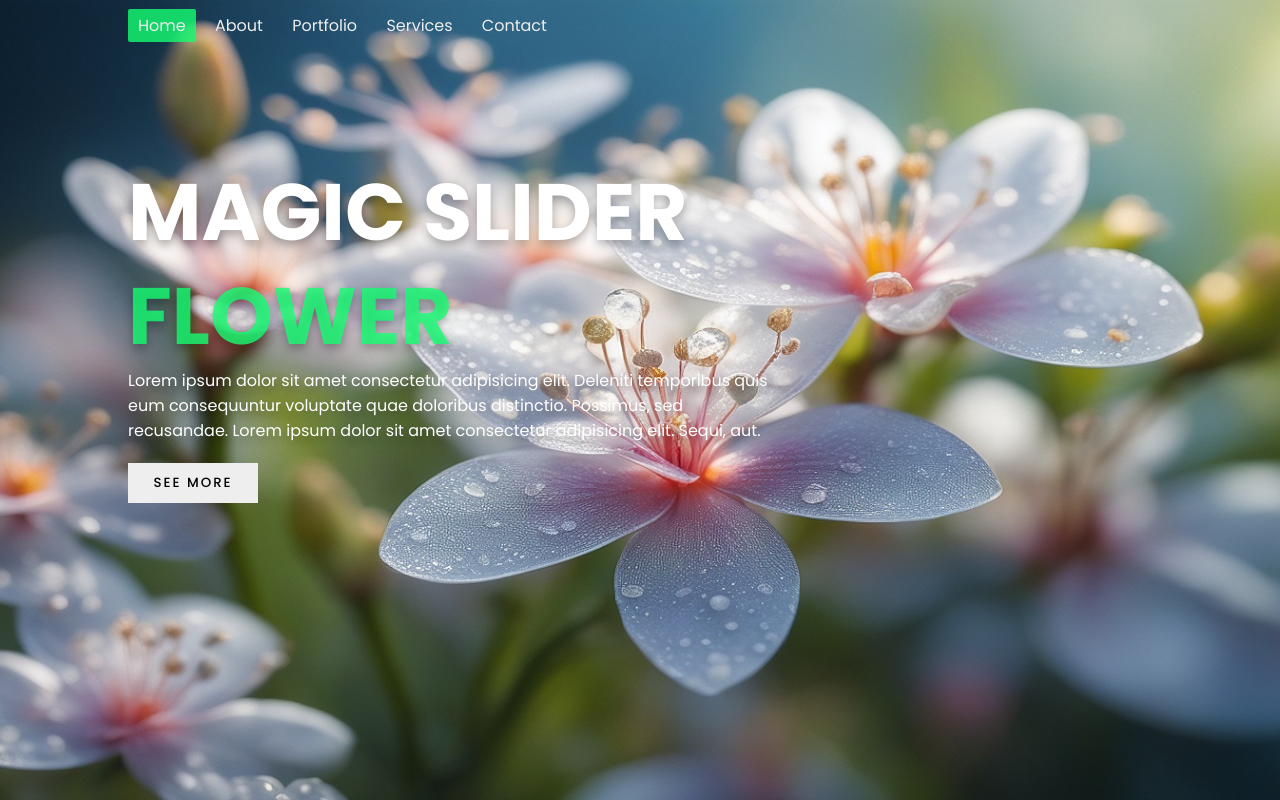
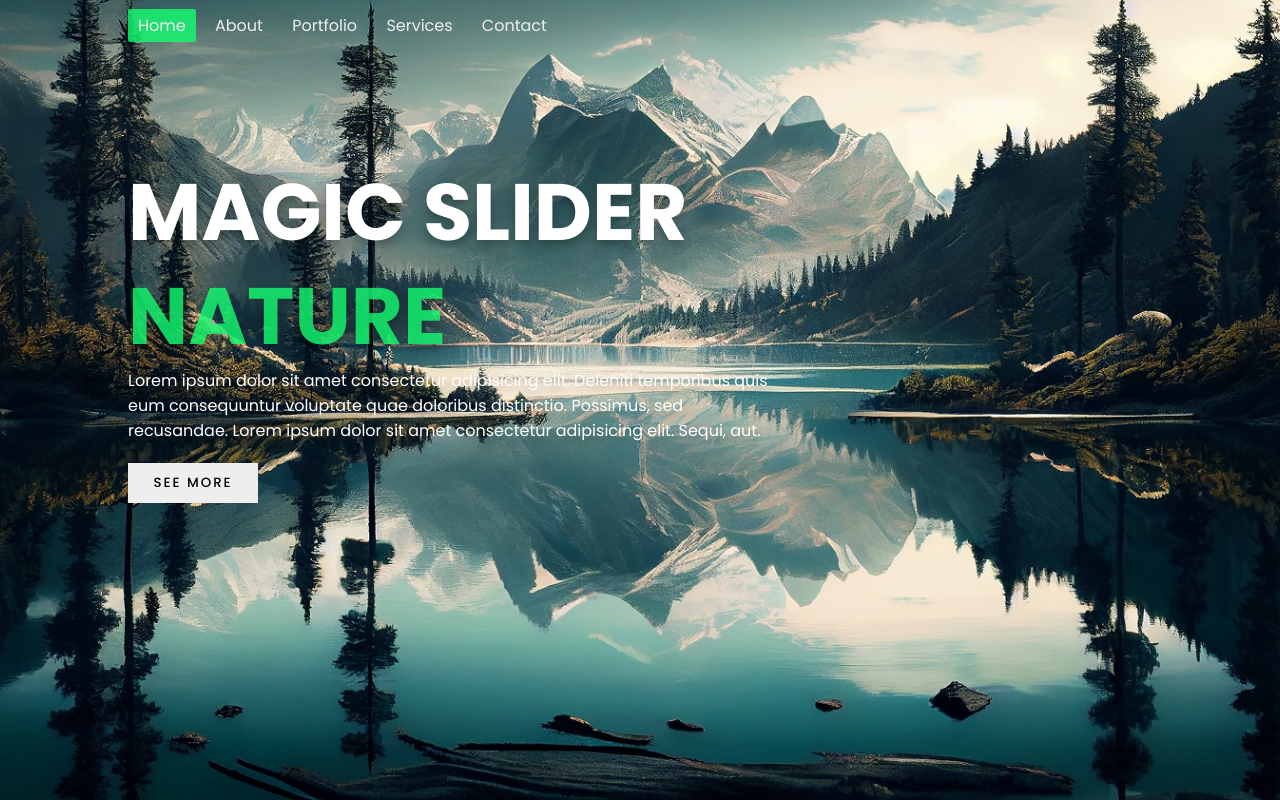
Before and after one commit to javidShabin/Image-slider, a plain HTML site: page index.html in a window 1280 px wide. Drawn offline with Linux system fonts and the light colour scheme; a web font is replaced by a local one.

Commit message:
add more items in the list div

```diff
--- a/index.html
+++ b/index.html
@@ -33,7 +33,53 @@
                         <button>SEE MORE</button>
                     </div>
                 </div>
-            </div>
+            </div>
+
+            <div class="item">
+                <img src="./images/img2.jpg" alt="">
+
+                <div class="content">
+                    <div class="title">MAGIC SLIDER</div>
+                    <div class="type">NATURE</div>
+                    <div class="description">
+                        Lorem ipsum dolor sit amet consectetur adipisicing elit. Deleniti temporibus quis eum consequuntur voluptate quae doloribus distinctio. Possimus, sed recusandae. Lorem ipsum dolor sit amet consectetur adipisicing elit. Sequi, aut.
+                    </div>
+                    <div class="button">
+                        <button>SEE MORE</button>
+                    </div>
+                </div>
+            </div>
+
+            <div class="item">
+                <img src="./images/img4.jpg" alt="">
+
+                <div class="content">
+                    <div class="title">MAGIC SLIDER</div>
+                    <div class="type">PLANT</div>
+                    <div class="description">
+                        Lorem ipsum dolor sit amet consectetur adipisicing elit. Deleniti temporibus quis eum consequuntur voluptate quae doloribus distinctio. Possimus, sed recusandae. Lorem ipsum dolor sit amet consectetur adipisicing elit. Sequi, aut.
+                    </div>
+                    <div class="button">
+                        <button>SEE MORE</button>
+                    </div>
+                </div>
+            </div>
+
+
+            <div class="item">
+                <img src="./images/img3.jpg" alt="">
+
+                <div class="content">
+                    <div class="title">MAGIC SLIDER</div>
+                    <div class="type">NATURE</div>
+                    <div class="description">
+                        Lorem ipsum dolor sit amet consectetur adipisicing elit. Deleniti temporibus quis eum consequuntur voluptate quae doloribus distinctio. Possimus, sed recusandae. Lorem ipsum dolor sit amet consectetur adipisicing elit. Sequi, aut.
+                    </div>
+                    <div class="button">
+                        <button>SEE MORE</button>
+                    </div>
+                </div>
+            </div>
         </div>
         <div class="thumbnail">
 
```
